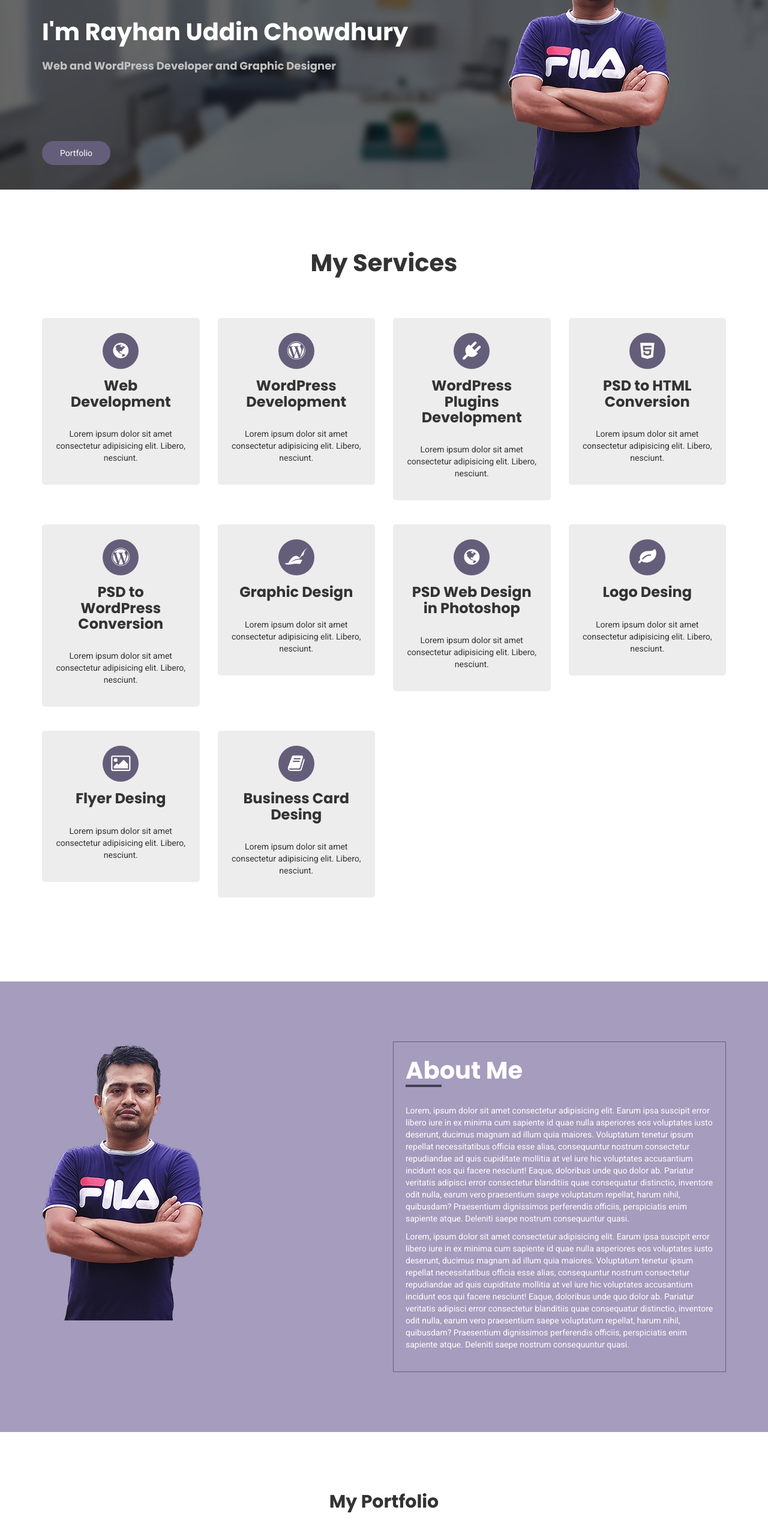
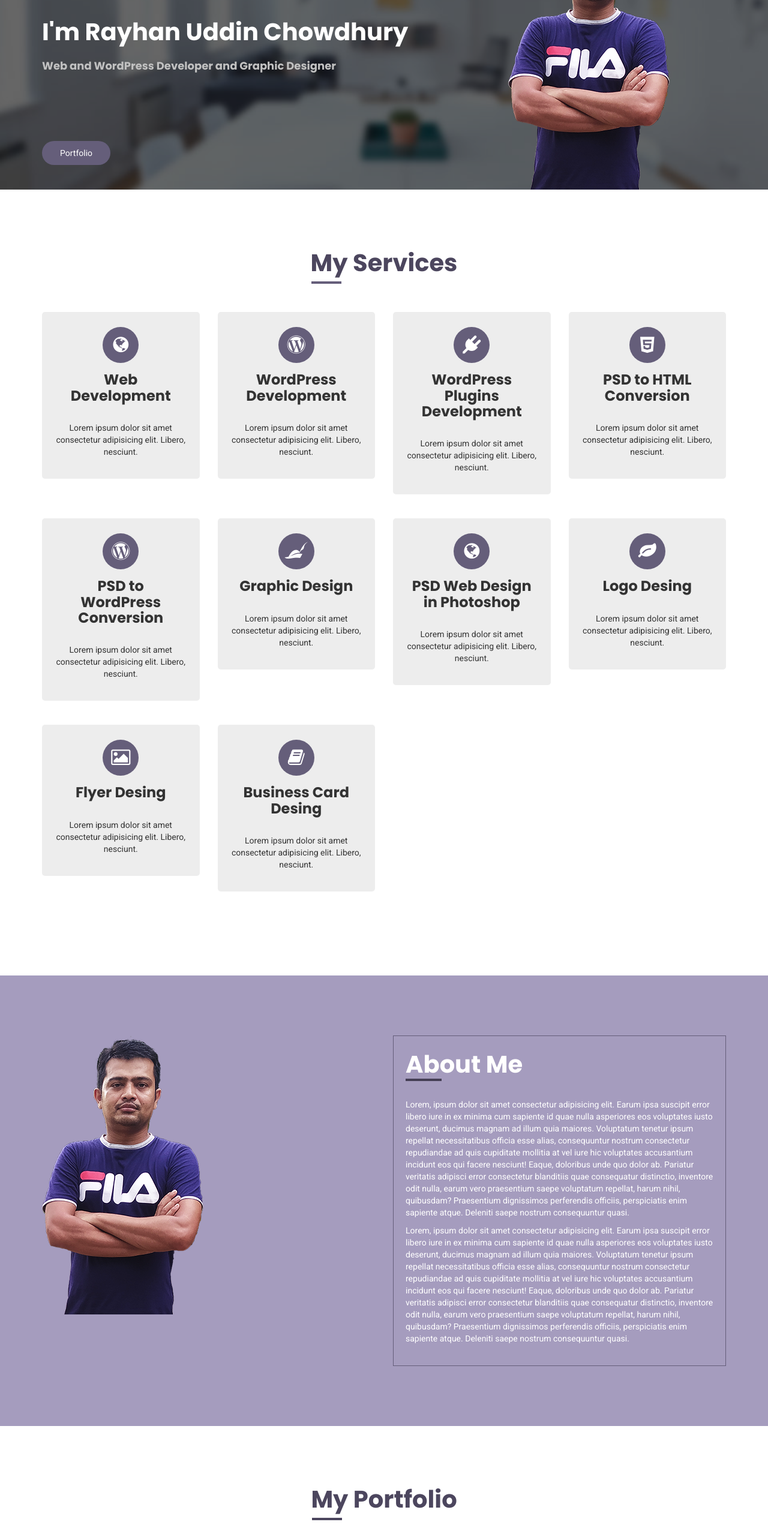
Before and after one commit to Rayhanuc/portfolio, a plain HTML site: page index.html in a window 1280 px wide. Shown: the part 240-2787 px from the top of the page at 60% size. Drawn offline with nearby package versions, Linux system fonts and the light colour scheme.

Commit message:
Some Style updated
Some Style updated

```diff
--- a/assets/css/style.css
+++ b/assets/css/style.css
@@ -90,8 +90,16 @@ a:hover { text-decoration: none }
     margin: 0;
     padding: 0;
     list-style: none;
-    font-size: 13px;
+    font-size: 14px;
     font-weight: 500;
+
+}
+.mainmenu ul li a {
+    transition: .3s;
+}
+
+.mainmenu ul li a:hover {
+    color: #9088a8;
 }
 
 .mainmenu li {
@@ -277,6 +285,12 @@ a:hover { text-decoration: none }
     border-radius: 20px;
     background: #655e7a;
     border: none;
+    transition: .3s;
+}
+
+.hero-area-content, .portfolio-btn button:hover {
+    color: #fff;
+    background: #4f4962;
 }
 
 .profile-img {
@@ -319,8 +333,22 @@ a:hover { text-decoration: none }
 
 .service-heading h2 {
     font-size: 40px;
-    padding-bottom: 55px;
+    padding-bottom: 5px;
+    margin-bottom: 55px;
+    color: #4c465e;
 }
+
+.service-heading h2:after {
+  left: 39.7%;
+  top: 53px;
+  width: 50px;
+  height: 4px;
+  content: "";
+  background: #655e7a;
+  position: absolute;
+}
+
+
 /*Services section css end*/
 
 
@@ -381,6 +409,24 @@ a:hover { text-decoration: none }
 .portfolio-filter li.active {
     color: green
 }
+
+.portfolio-area .heading h2 {
+    color: #4c465e;
+    font-size: 40px;
+    position: relative;
+    margin-bottom: 40px;
+}
+
+.portfolio-area .heading h2::after {
+    background: #4c465e;
+    left: 39.5%;
+    top: 53px;
+    width: 50px;
+    height: 4px;
+    content: "";
+    position: absolute;
+}
+
 /*Portfolio section css end*/
 
 
```
